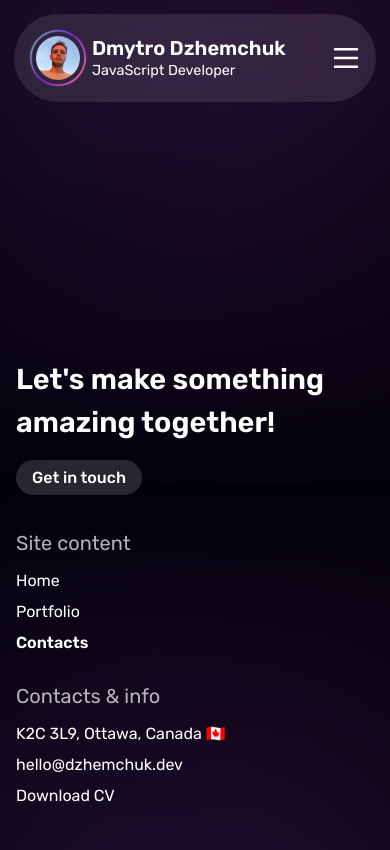
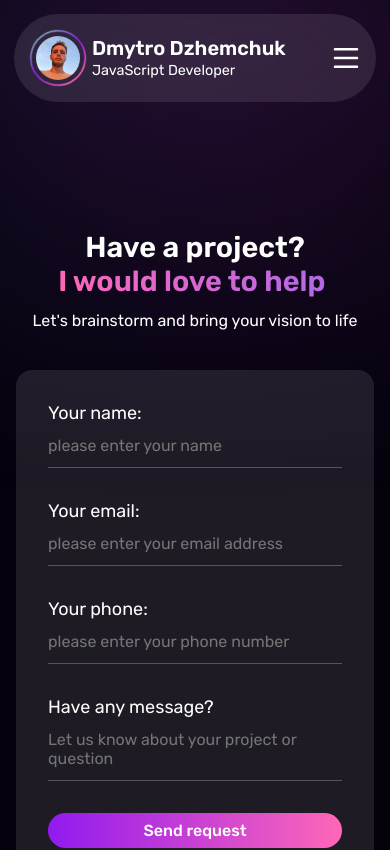
Before and after one commit to ddzhemchuk/Portfolio-PWA, a React (Create React App) app: page /contact in a window 390 px wide. Shown: the top 850 px of the page. Built offline with nearby package versions, Linux system fonts and the light colour scheme.

Commit message:
Complete contact page & Mobile Menu & Some optimizations

```diff
--- a/public/index.html
+++ b/public/index.html
@@ -64,6 +64,5 @@
   <body>
     <noscript>You need to enable JavaScript to run this app.</noscript>
     <div id="root"></div>
-    <div id="mobile-menu"></div>
   </body>
 </html>
--- a/src/components/Footer/FooterLinks.js
+++ b/src/components/Footer/FooterLinks.js
@@ -13,7 +13,7 @@ const LINKS = [
         to: "/portfolio",
       },
       {
-        title: "Contacts",
+        title: "Contact",
         to: "/contact",
       },
     ],
--- a/src/components/Header/Header.js
+++ b/src/components/Header/Header.js
@@ -3,8 +3,6 @@ import Logo from "./Logo";
 import MenuLink from "../UI/MenuLink";
 import { Link } from "react-router-dom";
 import MobileButton from "../UI/MobileButton";
-import MobileMenu from "../MobileMenu";
-import { useState } from "react";
 
 const menuLinks = [
   {
@@ -18,9 +16,9 @@ const menuLinks = [
     "aria-label": "Recent projects and portfolio",
   },
   {
-    title: "Contacts",
+    title: "Contact",
     to: "/contact",
-    "aria-label": "Contacts and feedback form",
+    "aria-label": "Contact and feedback form",
   },
 ];
 
@@ -66,11 +64,8 @@ const HeaderContainer = styled.header`
   }
 `;
 
-export default function Header({ className = null }) {
-  const [showMenu, setShowMenu] = useState(false);
-
+export default function Header({ className = null, setShowMenu }) {
   return (
-    <>
     <HeaderContainer className={className}>
       <div className="container">
         <Logo />
@@ -98,7 +93,5 @@ export default function Header({ className = null }) {
         </Link>
       </div>
     </HeaderContainer>
-      <MobileMenu showMenu={showMenu} setShowMenu={setShowMenu} />
-    </>
   );
 }
--- a/src/components/MobileMenu.js
+++ b/src/components/MobileMenu.js
@@ -1,5 +1,4 @@
 import { useEffect, useRef } from "react";
-import { createPortal } from "react-dom";
 import styled from "styled-components";
 import MobileButton from "./UI/MobileButton";
 import MenuLink from "./UI/MenuLink";
@@ -101,7 +100,7 @@ export default function MobileMenu({ showMenu, setShowMenu }) {
     }
   }, [showMenu]);
 
-  return createPortal(
+  return (
     <Dialog
       ref={ref}
       onCancel={(e) => {
@@ -118,7 +117,13 @@ export default function MobileMenu({ showMenu, setShowMenu }) {
       <div className="mobile-menu__content">
         <menu className="menu">
           {menuLinks.map((link, index) => (
-            <MenuLink {...link} key={index} />
+            <MenuLink
+              {...link}
+              key={index}
+              onClick={() => {
+                setShowMenu(false);
+              }}
+            />
           ))}
         </menu>
         <MobileButton
@@ -135,11 +140,13 @@ export default function MobileMenu({ showMenu, setShowMenu }) {
           to="/contact"
           className="cta white menu__contact"
           aria-label="Send a message to get in touch"
+          onClick={() => {
+            setShowMenu(false);
+          }}
         >
           Get in touch
         </Link>
       </div>
-    </Dialog>,
-    document.getElementById("mobile-menu")
+    </Dialog>
   );
 }
--- /dev/null
+++ b/src/components/UI/ContactField.js
@@ -0,0 +1,40 @@
+export default function ContactField({
+  label,
+  type,
+  placeholder,
+  name,
+  form,
+  setForm,
+}) {
+  const randomId = Math.random().toString(36).substring(2, 15);
+
+  return (
+    <div className="form__wrap">
+      <label htmlFor={randomId} className="form__label">
+        {label}
+      </label>
+      {type === "textarea" ? (
+        <textarea
+          className="form__input form__input--textarea"
+          placeholder={placeholder}
+          id={randomId}
+          onChange={(e) => {
+            setForm({ ...form, [name]: e.target.value });
+          }}
+          value={form[name] ?? ""}
+        ></textarea>
+      ) : (
+        <input
+          type={type}
+          className="form__input"
+          placeholder={placeholder}
+          id={randomId}
+          onChange={(e) => {
+            setForm({ ...form, [name]: e.target.value });
+          }}
+          value={form[name] ?? ""}
+        />
+      )}
+    </div>
+  );
+}
--- a/src/index.js
+++ b/src/index.js
@@ -14,5 +14,5 @@ root.render(
 // unregister() to register() below. Note this comes with some pitfalls.
 // Learn more about service workers: https://cra.link/PWA
 
-serviceWorkerRegistration.unregister();
-// serviceWorkerRegistration.register();
+// serviceWorkerRegistration.unregister();
+serviceWorkerRegistration.register();
--- a/src/layouts/RootLayout.js
+++ b/src/layouts/RootLayout.js
@@ -2,10 +2,16 @@ import { Outlet, useLocation } from "react-router-dom";
 import Header from "../components/Header/Header";
 import Hero from "../components/Hero/Hero";
 import Footer from "../components/Footer/Footer";
-import { useEffect } from "react";
+import { useEffect, useState } from "react";
+import MobileMenu from "../components/MobileMenu";
 
 export default function RootLayout() {
-  const location = useLocation();
+  const { pathname } = useLocation();
+  const [showMenu, setShowMenu] = useState(false);
+
+  useEffect(() => {
+    window.scrollTo(0, 0);
+  }, [pathname]);
 
   useEffect(() => {
     document.querySelector("body").classList = "loaded";
@@ -13,11 +19,11 @@ export default function RootLayout() {
 
   return (
     <>
-      {location.pathname !== "/" ? (
-        <Header />
+      {pathname !== "/" ? (
+        <Header setShowMenu={setShowMenu} />
       ) : (
         <Hero>
-          <Header className="header" />
+          <Header className="header" setShowMenu={setShowMenu} />
         </Hero>
       )}
 
@@ -26,6 +32,8 @@ export default function RootLayout() {
       </main>
 
       <Footer />
+
+      <MobileMenu showMenu={showMenu} setShowMenu={setShowMenu} />
     </>
   );
 }
--- a/src/pages/ContactPage.js
+++ b/src/pages/ContactPage.js
@@ -1 +1,209 @@
-export default function ContactPage() {}
+import styled from "styled-components";
+import ContactField from "../components/UI/ContactField";
+import { useState } from "react";
+
+const Section = styled.section`
+  .container {
+    display: flex;
+    align-items: center;
+    gap: clamp(2.5rem, 4.4444444444vw, 4rem);
+
+    flex-direction: column;
+
+    @media only screen and (min-width: 62rem) {
+      flex-direction: row;
+    }
+  }
+
+  .title-group {
+    gap: clamp(0.5rem, 3.3333333333vw, 3rem);
+    margin-bottom: 0;
+
+    @media only screen and (min-width: 62rem) {
+      align-items: flex-start;
+      text-align: left;
+    }
+  }
+
+  .title-group__title {
+    font-size: clamp(1.802rem, 4.4444444444vw, 4rem);
+    margin-bottom: 0;
+
+    span {
+      display: block;
+    }
+  }
+
+  .title-group__subtitle {
+    font-size: clamp(1rem, 1.9444444444vw, 1.75rem);
+  }
+
+  .contact__form {
+    background: var(--white-10);
+    flex-grow: 1;
+    padding: clamp(2rem, 4.4444444444vw, 4rem);
+    border-radius: 1rem;
+    width: 100%;
+
+    @media only screen and (min-width: 62rem) {
+      width: auto;
+    }
+  }
+
+  .contact__form-body {
+    display: grid;
+    grid-template-columns: 1fr;
+    gap: 2rem;
+  }
+
+  .form__wrap {
+    display: flex;
+    flex-direction: column;
+  }
+
+  .form__label {
+    font-size: 1.125rem;
+  }
+
+  .form__input {
+    font-size: 1rem;
+    color: inherit;
+    outline: none;
+    background: transparent;
+    padding: 0.75rem 0;
+    border: none;
+    border-bottom: 0.0625rem solid var(--white-25);
+  }
+
+  .form__input--textarea {
+    resize: none;
+  }
+
+  .form__submit {
+    white-space: nowrap;
+  }
+
+  .form__bottom {
+    display: flex;
+    gap: 1rem;
+    margin-top: clamp(2rem, 4.4444444444vw, 4rem);
+    flex-direction: column;
+    text-align: center;
+
+    @media only screen and (min-width: 37.5rem) {
+      flex-direction: row;
+      align-items: center;
+      text-align: left;
+    }
+
+    p {
+      margin: 0;
+    }
+  }
+`;
+
+const FIELDS = [
+  {
+    label: "Your name:",
+    type: "text",
+    name: "name",
+    placeholder: "please enter your name",
+  },
+  {
+    label: "Your email:",
+    type: "email",
+    name: "email",
+    placeholder: "please enter your email address",
+  },
+  {
+    label: "Your phone:",
+    type: "phone",
+    name: "phone",
+    placeholder: "please enter your phone number",
+  },
+  {
+    label: "Have any message?",
+    type: "textarea",
+    name: "message",
+    placeholder: "Let us know about your project or question",
+  },
+];
+
+export default function ContactPage() {
+  const [form, setForm] = useState({});
+  const [msg, setMsg] = useState(null);
+
+  const submitForm = async (e) => {
+    e.preventDefault();
+    setMsg(null);
+
+    if (!form.name) {
+      setMsg("Please enter your name");
+      return;
+    }
+
+    if (!form.email && !form.phone) {
+      setMsg("Please enter your email or phone number");
+      return;
+    }
+
+    try {
+      const response = await fetch("/api/request.php", {
+        method: "POST",
+        headers: {
+          "Content-Type": "application/json",
+        },
+        body: JSON.stringify(form),
+      });
+
+      const data = await response.json();
+
+      if (data.success) {
+        setMsg(data.message);
+        setForm({});
+      } else {
+        setMsg(data.message);
+      }
+    } catch (error) {
+      setMsg("An error occurred. Please try again later.");
+      console.error(error);
+    }
+  };
+
+  return (
+    <Section>
+      <div className="container">
+        <div className="title-group">
+          <h2
+            className="title-group__title"
+            aria-label="Have a project? I would love to help"
+          >
+            Have a project? <span>I would love to help </span>
+          </h2>
+          <p className="title-group__subtitle">
+            Let's brainstorm and bring your vision to life
+          </p>
+        </div>
+
+        <form className="contact__form" onSubmit={submitForm}>
+          <div className="contact__form-body">
+            {FIELDS.map((field, index) => (
+              <ContactField
+                {...field}
+                key={index}
+                form={form}
+                setForm={setForm}
+              />
+            ))}
+          </div>
+          <div className="form__bottom">
+            <button type="submit" className="cta form__submit">
+              Send request
+            </button>
+            {msg && <p>{msg}</p>}
+          </div>
+        </form>
+      </div>
+    </Section>
+  );
+}
```
Lines whose indentation alone changed are shown as unchanged.
